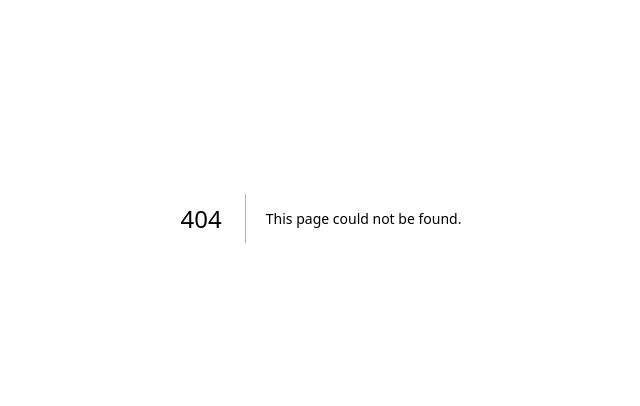
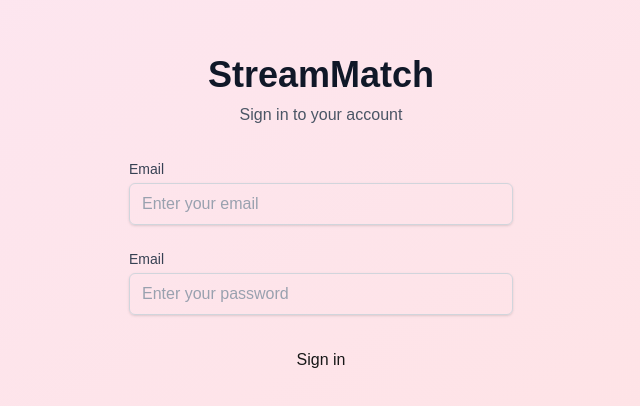
Before and after one commit to damianadamus/pairing_app, a Next.js app: page /auth in a window 1280 px wide. Before the commit this address had no page. Shown: the part 182-588 px from the top of the page, without its empty margins (319-959 px from the left). Built offline with nearby package versions, Linux system fonts and the light colour scheme.

Commit message:
Creating AuthPage

```diff
--- /dev/null
+++ b/app/auth/page.tsx
@@ -0,0 +1,67 @@
+"use client";
+import {useState} from "react";
+
+export default function AuthPage() {
+    const [isSignUp, setIsSignUp] = useState<boolean>(false);
+    const [email, setEmail] = useState<string>("");
+    const [password, setPassword] = useState<string>("");
+    const [loading, setLoading] = useState<boolean>(false);
+    const [error, setError] = useState<string>("");
+
+    return (
+        <div className="min-h-screen flex items-center justify-center bg-gradient-to-br from-pink-100 to-red-100 dark:from-gray-900 dark:to-gray-800 dark:text-white">
+            <div className="max-w-md w-full space-y-8 p-8">
+                <div className="text-center">
+                    <h1 className="text-4xl font-bold text-gray-900 dark:text-white mb-2">StreamMatch</h1>
+                    <p className="text-gray-600 dark:text-gray-400">
+                        {isSignUp ? "Create your account" : "Sign in to your account"}
+                    </p>
+                </div>
+
+                <form className="space-y-6">
+                    <div>
+                        <label htmlFor="email" className="block text-sm font-medium text-gray-700 dark:text-gray-300">
+                            Email
+                        </label>
+                        <input
+                            type="email"
+                            id="email"
+                            required
+                            value={email}
+                            placeholder="Enter your email"
+                            className="mt-1 block w-full px-3 py-2 border border-gray-300 dark:border rounded-md shadow-sm placeholder-gray-400 focus:outline-none focus:ring-pink-500 focus:border-pink-500 dark:bg-gray-800"
+                            onChange={(e) => setEmail((e.target.value))}
+                        />
+                    </div>
+
+                    <div>
+                        <label htmlFor="password" className="block text-sm font-medium text-gray-700 dark:text-gray-300">
+                            Email
+                        </label>
+                        <input
+                            type="password"
+                            id="password"
+                            required
+                            value={password}
+                            placeholder="Enter your password"
+                            className="mt-1 block w-full px-3 py-2 border border-gray-300 dark:border rounded-md shadow-sm placeholder-gray-400 focus:outline-none focus:ring-pink-500 focus:border-pink-500 dark:bg-gray-800"
+                            onChange={(e) => setPassword((e.target.value))}
+                        />
+                    </div>
+
+                    {error && (
+                        <div className="text-red-600 dark:text-red-400 text-sm">{error}</div>
+                    )}
+
+                    <button
+                        type="submit"
+                        disabled={loading}
+                        className="w-full flex justify-center py-2 px-4 border border-transparent rounded-b-sm"
+                    >
+                        {loading ? "Loading..." : isSignUp ? "Sign up" : "Sign in"}
+                    </button>
+                </form>
+            </div>
+        </div>
+    )
+}
```
